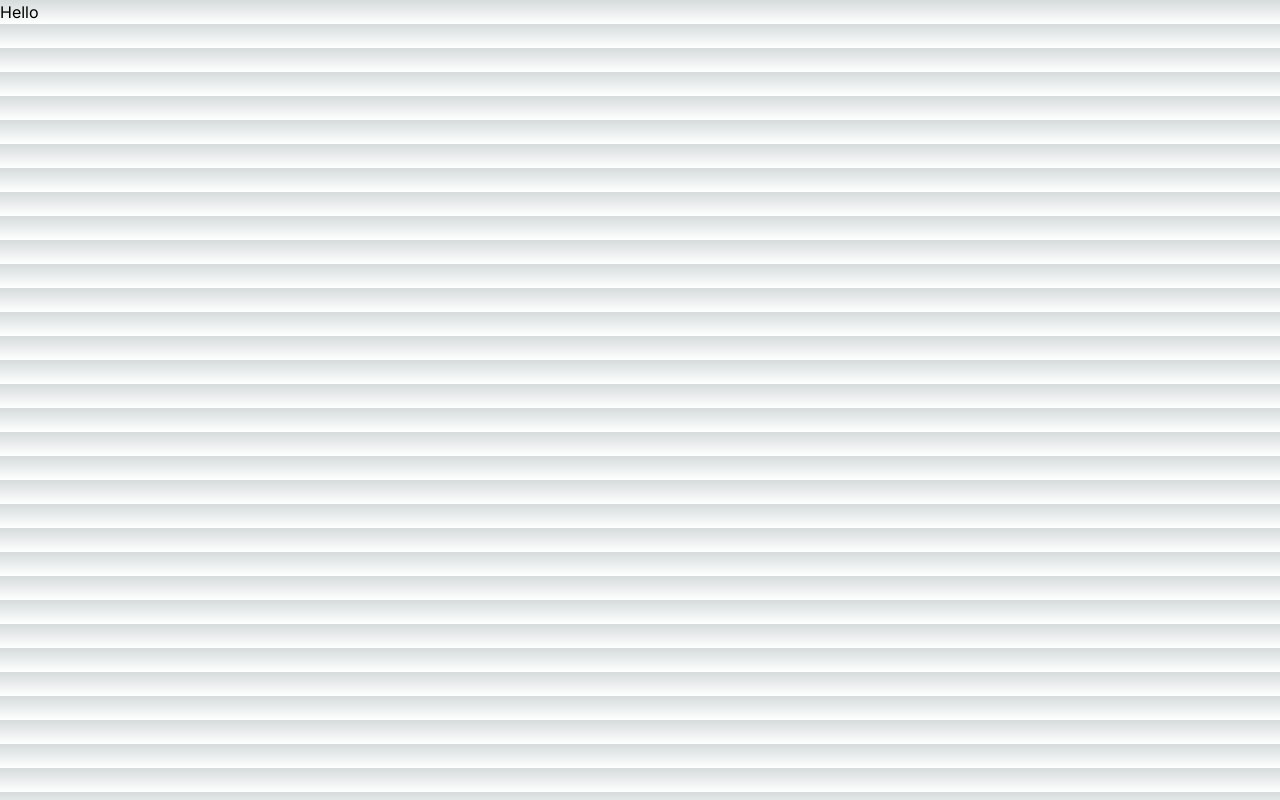
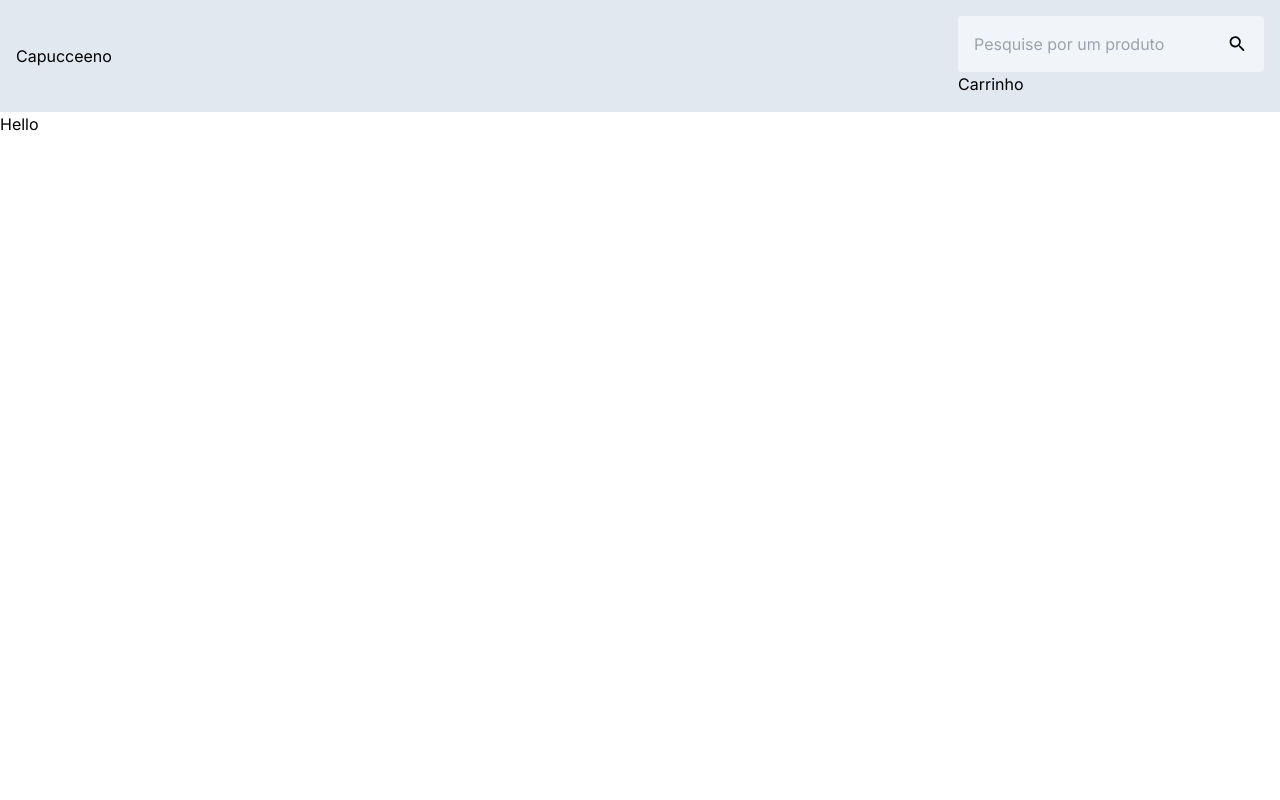
Before and after one commit to thigazzz/curseeduca-challenge, a Next.js app in the folder front/: page / in a window 1280 px wide. Built offline with nearby package versions, Linux system fonts and the light colour scheme.

Commit message:
feat: search bar in header

```diff
--- /dev/null
+++ b/front/app/components/SearchBar.tsx
@@ -0,0 +1,11 @@
+export default function SearchBar() {
+    return (
+        <div className="flex items-center bg-slate-100 rounded p-1 md:p-4">
+            <input type="text" placeholder="Pesquise por um produto" className="w-full  bg-transparent"/>
+            <svg xmlns="http://www.w3.org/2000/svg" viewBox="0 0 24 24" width="24" height="24" className="ml-2 md:ml-4">
+                <path fill="none" d="M0 0h24v24H0z"/>
+                <path d="M15.5 14h-.79l-.28-.27a6.5 6.5 0 0 0 1.48-5.34c-.47-2.78-2.79-5-5.59-5.34a6.505 6.505 0 0 0-7.27 7.27c.34 2.8 2.56 5.12 5.34 5.59a6.5 6.5 0 0 0 5.34-1.48l.27.28v.79l4.25 4.25c.41.41 1.08.41 1.49 0 .41-.41.41-1.08 0-1.49L15.5 14zm-6 0C7.01 14 5 11.99 5 9.5S7.01 5 9.5 5 14 7.01 14 9.5 11.99 14 9.5 14z"/>
+            </svg>
+        </div>
+    )
+}
--- a/front/app/globals.css
+++ b/front/app/globals.css
@@ -1,33 +1,3 @@
 @tailwind base;
 @tailwind components;
 @tailwind utilities;
-
-:root {
-  --foreground-rgb: 0, 0, 0;
-  --background-start-rgb: 214, 219, 220;
-  --background-end-rgb: 255, 255, 255;
-}
-
-@media (prefers-color-scheme: dark) {
-  :root {
-    --foreground-rgb: 255, 255, 255;
-    --background-start-rgb: 0, 0, 0;
-    --background-end-rgb: 0, 0, 0;
-  }
-}
-
-body {
-  color: rgb(var(--foreground-rgb));
-  background: linear-gradient(
-      to bottom,
-      transparent,
-      rgb(var(--background-end-rgb))
-    )
-    rgb(var(--background-start-rgb));
-}
-
-@layer utilities {
-  .text-balance {
-    text-wrap: balance;
-  }
-}
--- a/front/app/layout.tsx
+++ b/front/app/layout.tsx
@@ -1,6 +1,7 @@
 import type { Metadata } from "next";
 import { Inter } from "next/font/google";
 import "./globals.css";
+import SearchBar from "./components/SearchBar";
 
 const inter = Inter({ subsets: ["latin"] });
 
@@ -16,7 +17,22 @@ export default function RootLayout({
 }>) {
   return (
     <html lang="en">
-      <body className={inter.className}>{children}</body>
+      <body className={inter.className}>
+        <header className="w-screen bg-slate-200 flex justify-around md:justify-between items-center sm:p-4">
+          <div>Capucceeno</div>
+          <div>
+            <div>
+              <SearchBar/>
+            </div>
+            <div>
+              Carrinho
+            </div>
+          </div>
+        </header>
+        <main>
+          {children}
+        </main>
+      </body>
     </html>
   );
 }
```
